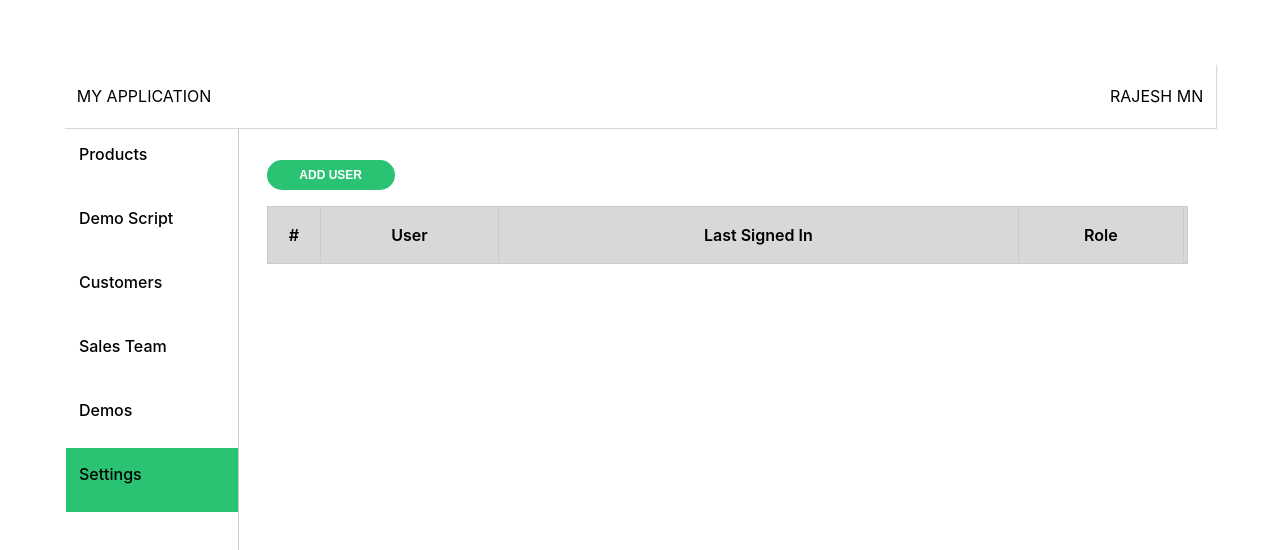
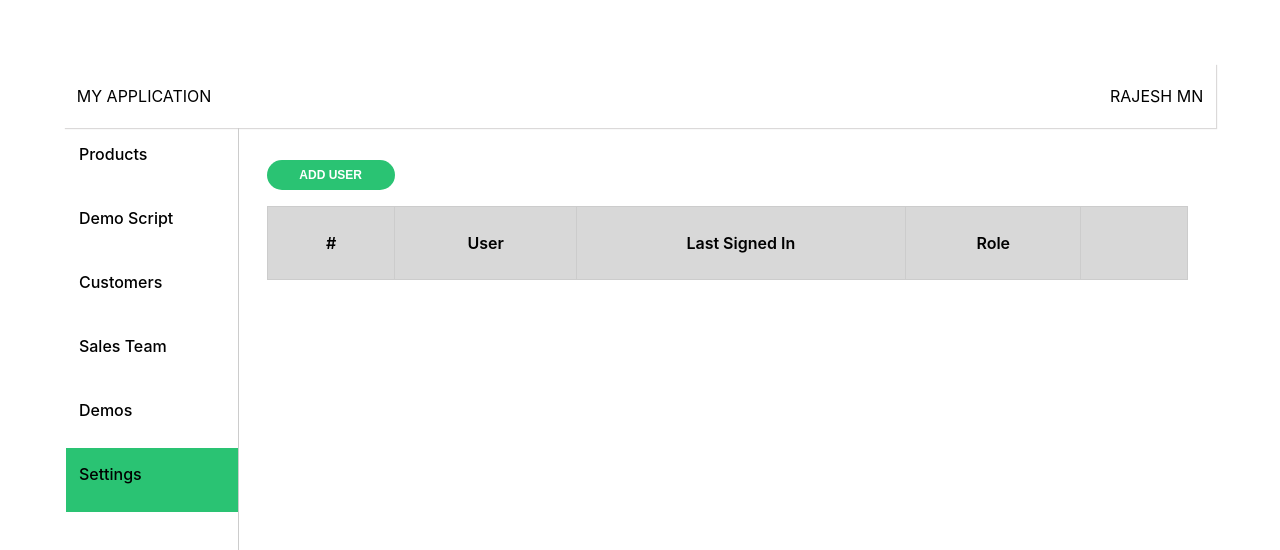
Before and after one commit to rajeshmn47/internshala_assignment, a React (Create React App) app: page / in a window 1280 px wide. Shown: the top 550 px of the page. Built offline with nearby package versions, Linux system fonts and the light colour scheme.

Commit message:
second commit

```diff
--- a/src/App.css
+++ b/src/App.css
@@ -169,4 +169,5 @@ th,td{
   height: 7vh;
   font-weight: 600;
   text-transform: capitalize;
+  padding:1vh 2vw;
 }
--- a/src/popup.js
+++ b/src/popup.js
@@ -23,6 +23,7 @@ export const Popup=({open,setOpen,values,setValues,users,setUsers})=>{
 const handlesubmit=(e)=>{
 e.preventDefault()
 setUsers([...users,values])
+localStorage.setItem("users", JSON.stringify(users))
 setOpen(!open)
 }
     return(
--- a/src/settings.js
+++ b/src/settings.js
@@ -13,27 +13,30 @@ const initialFValues = {
 }
 const[values,setValues]=useState(initialFValues)
 const[users,setUsers]=useState([])
-
+localStorage.setItem("users", JSON.stringify(users));
 useEffect(()=>{
     const user=localStorage.getItem("users")
     ? JSON.parse(localStorage.getItem("users")):false
     if(user){
     setUsers(user)
     }
+    console.log(user)
+
 },[])
-useEffect(()=>{
-    localStorage.setItem("users", JSON.stringify(users));
-},[users])
+
 const handleclick=()=>{
     setOpen(true)
 }
-const handledelete=(i)=>{
+const handledelete=async (i)=>{
 var u=users.filter((h,index)=>!(index===i))
-setUsers(u)
+ setUsers(u)
+ localStorage.setItem("users", JSON.stringify(users))
+
 }
     return(
         <>
         <div className="settings">
+
 <div>
     <button className="adduser" onClick={()=>handleclick()}>add user</button>
 </div>
```
